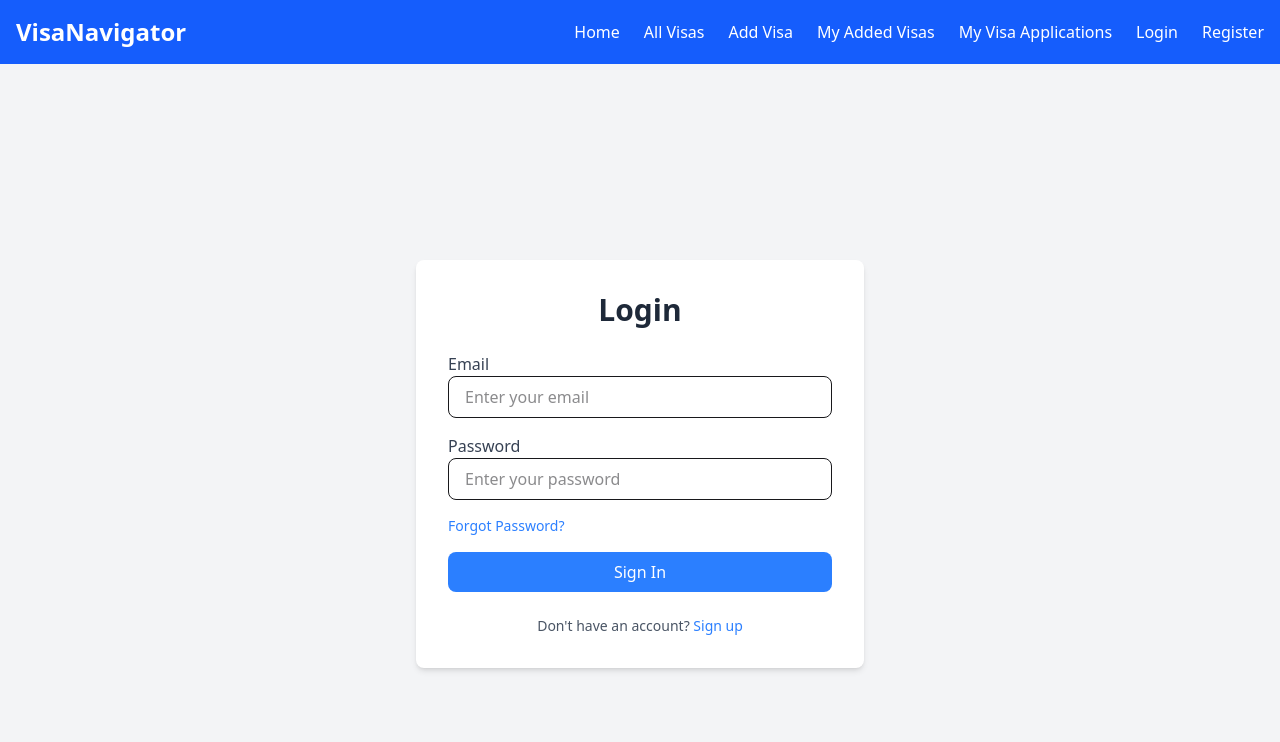
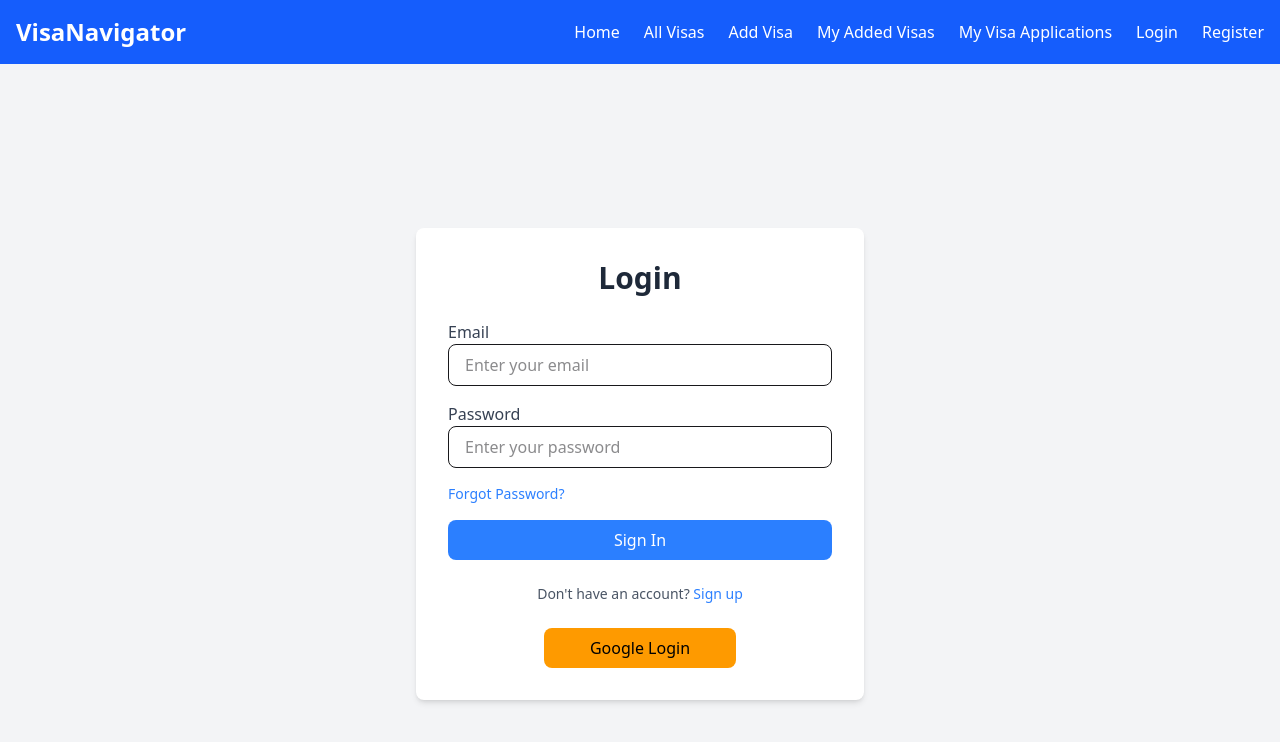
Before and after one commit to emonShimoul/visa-navigator-react-client, a React (Vite) app: page /login in a window 1280 px wide. Shown: the top 742 px of the page. Built offline with nearby package versions, Linux system fonts and the light colour scheme.

Commit message:
implemented firebase configuration and created a google login button

```diff
--- /dev/null
+++ b/src/firebase/firebase.config.js
@@ -0,0 +1,26 @@
+// Import the functions you need from the SDKs you need
+import { initializeApp } from "firebase/app";
+// TODO: Add SDKs for Firebase products that you want to use
+// https://firebase.google.com/docs/web/setup#available-libraries
+
+// Your web app's Firebase configuration
+const firebaseConfig = {
+  //   apiKey: "AIzaSyB-s6O9bGV7Yq3FPjifhXxe2vUHj_xrlXY",
+  //   authDomain: "visa-navigator-7506c.firebaseapp.com",
+  //   projectId: "visa-navigator-7506c",
+  //   storageBucket: "visa-navigator-7506c.firebasestorage.app",
+  //   messagingSenderId: "73800350490",
+  //   appId: "1:73800350490:web:24ed5ee1e3c8bbf310caa3",
+
+  apiKey: import.meta.env.VITE_apiKey,
+  authDomain: import.meta.env.VITE_authDomain,
+  projectId: import.meta.env.VITE_projectId,
+  storageBucket: import.meta.env.VITE_storageBucket,
+  messagingSenderId: import.meta.env.VITE_messagingSenderId,
+  appId: import.meta.env.VITE_appId,
+};
+
+// Initialize Firebase
+const app = initializeApp(firebaseConfig);
+
+export default app;
--- a/src/pages/Login.jsx
+++ b/src/pages/Login.jsx
@@ -2,6 +2,10 @@ import React from "react";
 import { Link } from "react-router-dom";
 
 const Login = () => {
+  const handleGoogleLogin = () => {
+    console.log("Implemented google login");
+  };
+
   return (
     <div className="min-h-screen flex items-center justify-center bg-gray-100 dark:bg-gray-900">
       <div className="w-full max-w-md p-8 space-y-6 bg-white dark:bg-gray-800 rounded-lg shadow-md">
@@ -42,9 +46,6 @@ const Login = () => {
           </div>
 
           {/* Login Button */}
-          {/* <button className="w-full bg-blue-500 text-white py-2 rounded-lg hover:bg-blue-600 transition">
-            Sign In
-          </button> */}
           <input
             type="submit"
             value="Sign In"
@@ -59,6 +60,15 @@ const Login = () => {
             Sign up
           </Link>
         </p>
+
+        <div className="flex justify-center">
+          <button
+            onClick={handleGoogleLogin}
+            className="w-1/2 bg-amber-500 text-black py-2 rounded-lg hover:bg-amber-600 transition cursor-pointer"
+          >
+            Google Login
+          </button>
+        </div>
       </div>
     </div>
   );
```
